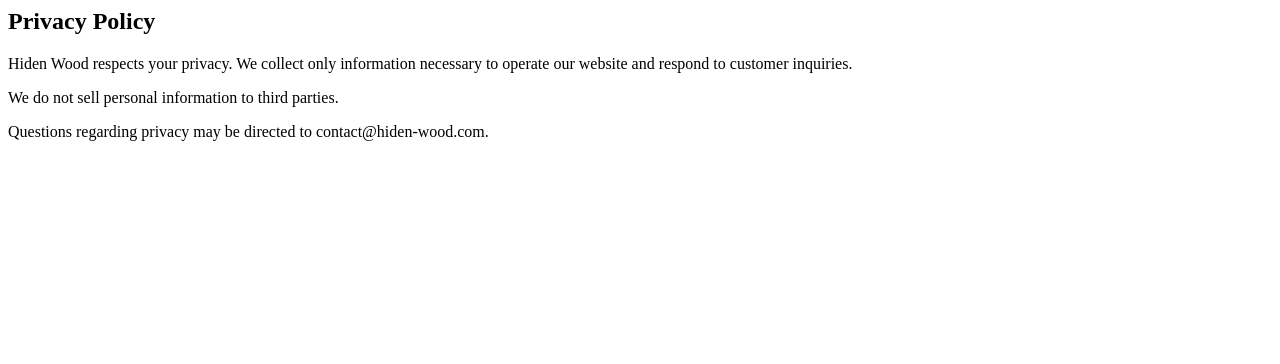
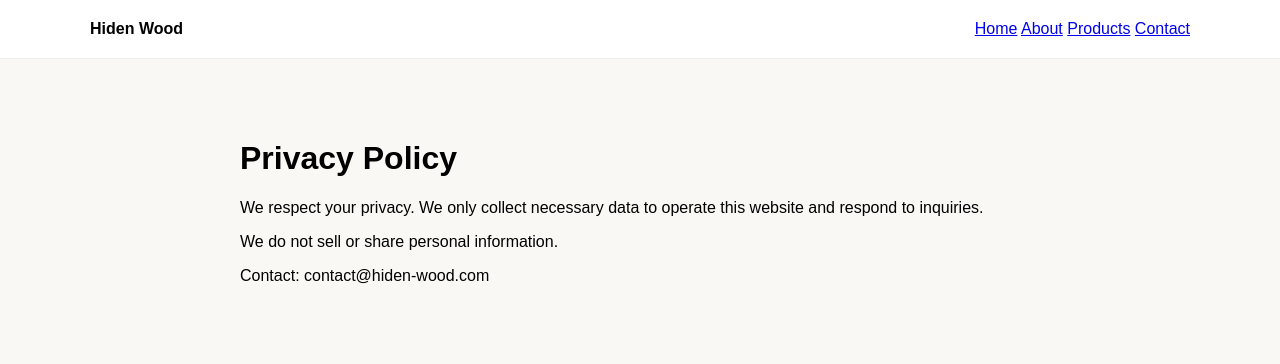
Before and after one commit to Hidenwood/mainpage, a plain HTML site: page privacy.html in a window 1280 px wide. Drawn offline with Linux system fonts and the light colour scheme.

Commit message:
Revise privacy policy page structure and content
Added HTML structure and improved privacy policy content.

```diff
--- a/privacy.html
+++ b/privacy.html
@@ -1,21 +1,37 @@
-<section class="page-hero">
+<!DOCTYPE html>
+<html>
+<head>
+<title>Privacy Policy | Hiden Wood</title>
+<meta charset="UTF-8">
+<meta name="viewport" content="width=device-width, initial-scale=1.0">
+<link rel="icon" href="assets/images/favicon.ico">
+</head>
+
+<body style="font-family:Arial;margin:0;background:#faf8f5">
+
+<header style="padding:20px;background:#fff;border-bottom:1px solid #eee">
+<nav style="display:flex;justify-content:space-between;max-width:1100px;margin:auto">
+<strong>Hiden Wood</strong>
+<div>
+<a href="index.html">Home</a>
+<a href="about.html">About</a>
+<a href="products.html">Products</a>
+<a href="contact.html">Contact</a>
+</div>
+</nav>
+</header>
+
+<div style="max-width:800px;margin:auto;padding:60px">
+
 <h1>Privacy Policy</h1>
-</section>
 
-<section class="content">
+<p>We respect your privacy. We only collect necessary data to operate this website and respond to inquiries.</p>
 
-<p>
-Hiden Wood respects your privacy.
-We collect only information necessary to operate our website and respond to customer inquiries.
-</p>
+<p>We do not sell or share personal information.</p>
 
-<p>
-We do not sell personal information to third parties.
-</p>
+<p>Contact: contact@hiden-wood.com</p>
 
-<p>
-Questions regarding privacy may be directed to
-contact@hiden-wood.com.
-</p>
+</div>
 
-</section>
+</body>
+</html>
```
